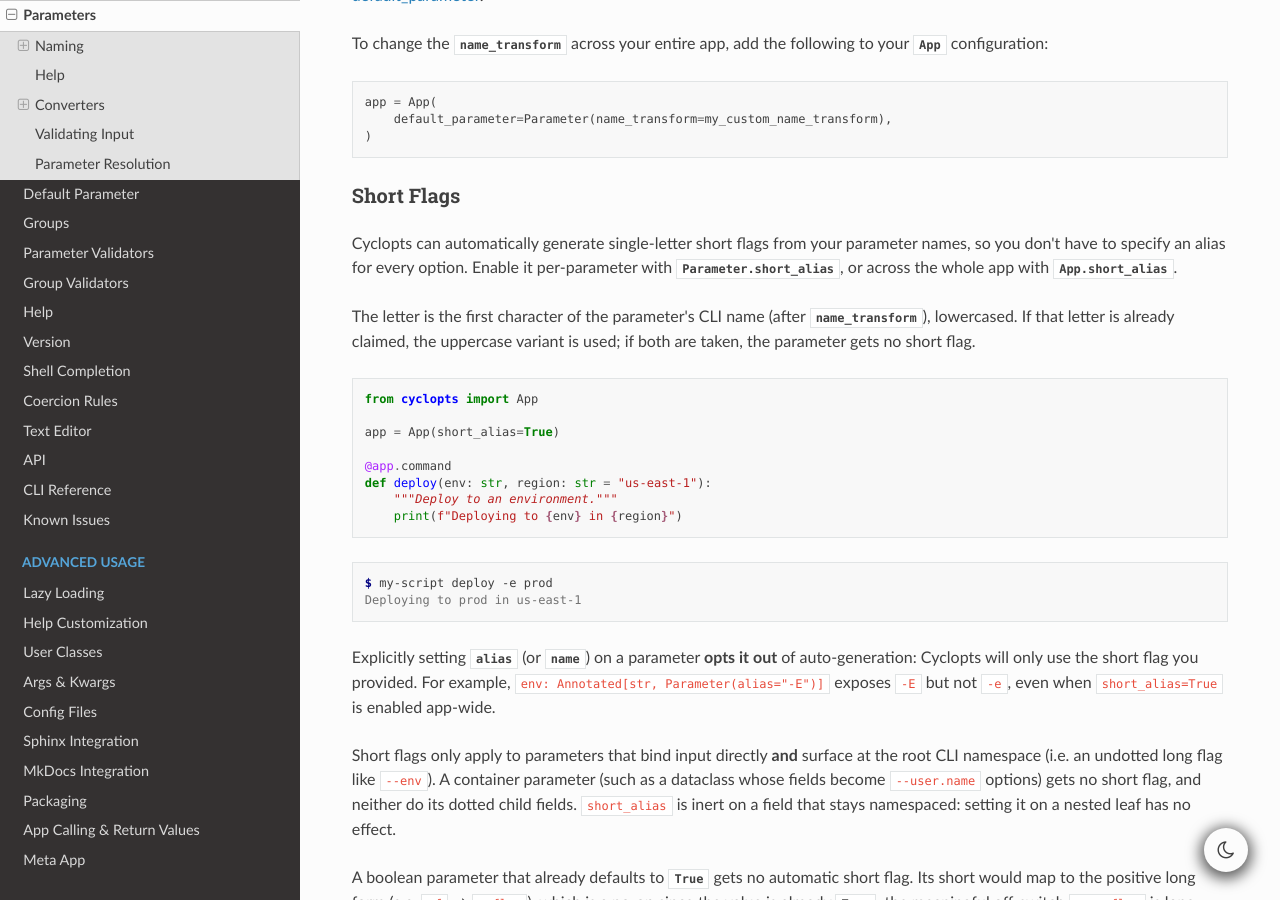
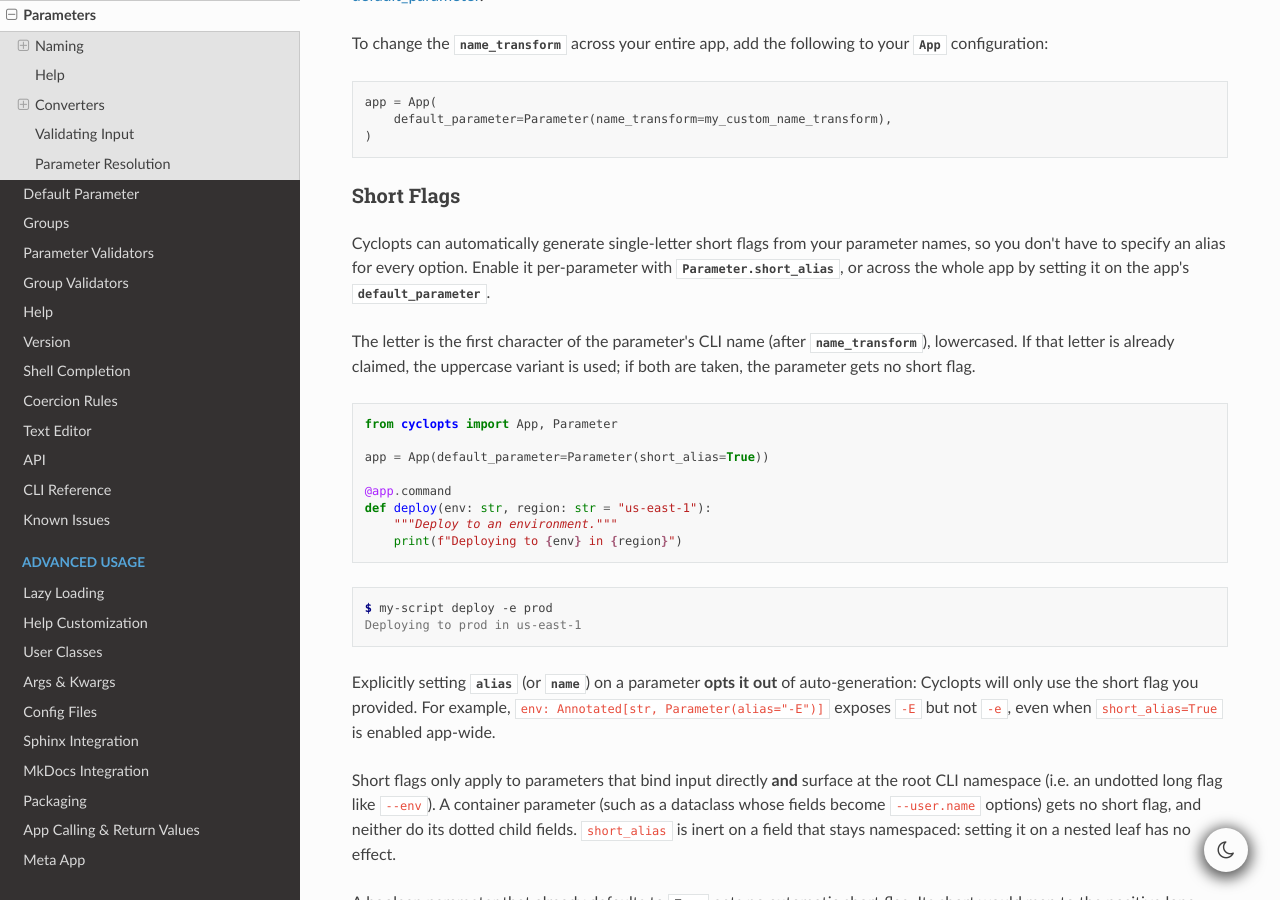
Before and after one commit to BrianPugh/cyclopts, a Sphinx documentation site: the page built from docs/source/parameters.rst, in a window 1280 px wide and 900 px high, scrolled down 3489 px. Built offline with Sphinx 7.4.7 and the Read the Docs theme 3.1.0, drawn with Linux system fonts in a browser that asks for light colours; the version number could not be read and is left out.

Commit message:
Remove App.short_alias in favor of Parameter.short_alias
App.short_alias was pure sugar over default_parameter and broke the
convention that per-parameter defaults are set app-wide via
default_parameter=Parameter(...). Enable app-wide short flags with
App(default_parameter=Parameter(short_alias=True)).

Co-Authored-By: Claude Opus 4.8 <noreply@anthropic.com>

```diff
--- a/docs/source/parameters.rst
+++ b/docs/source/parameters.rst
@@ -196,16 +196,16 @@ To change the :attr:`~cyclopts.Parameter.name_transform` across your entire app,
 Short Flags
 ^^^^^^^^^^^
 Cyclopts can automatically generate single-letter short flags from your parameter names, so you don't have to specify an alias for every option.
-Enable it per-parameter with :attr:`Parameter.short_alias <cyclopts.Parameter.short_alias>`, or across the whole app with :attr:`App.short_alias <cyclopts.App.short_alias>`.
+Enable it per-parameter with :attr:`Parameter.short_alias <cyclopts.Parameter.short_alias>`, or across the whole app by setting it on the app's :attr:`~cyclopts.App.default_parameter`.
 
 The letter is the first character of the parameter's CLI name (after :attr:`~cyclopts.Parameter.name_transform`), lowercased.
 If that letter is already claimed, the uppercase variant is used; if both are taken, the parameter gets no short flag.
 
 .. code-block:: python
 
-   from cyclopts import App
+   from cyclopts import App, Parameter
 
-   app = App(short_alias=True)
+   app = App(default_parameter=Parameter(short_alias=True))
 
    @app.command
    def deploy(env: str, region: str = "us-east-1"):
```
Also changed, not shown: docs/source/api.rst (+3 -11 lines), 2 other files.
